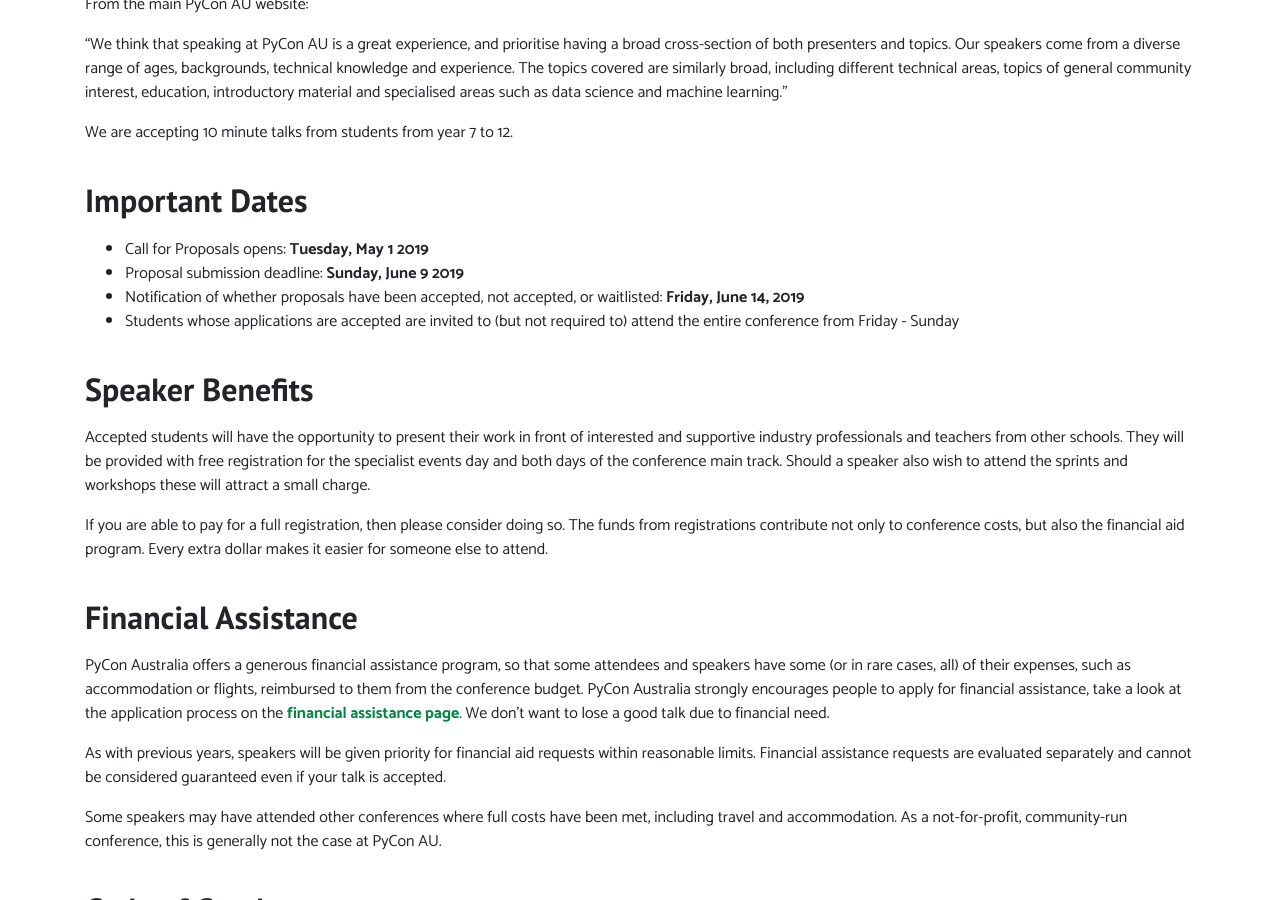
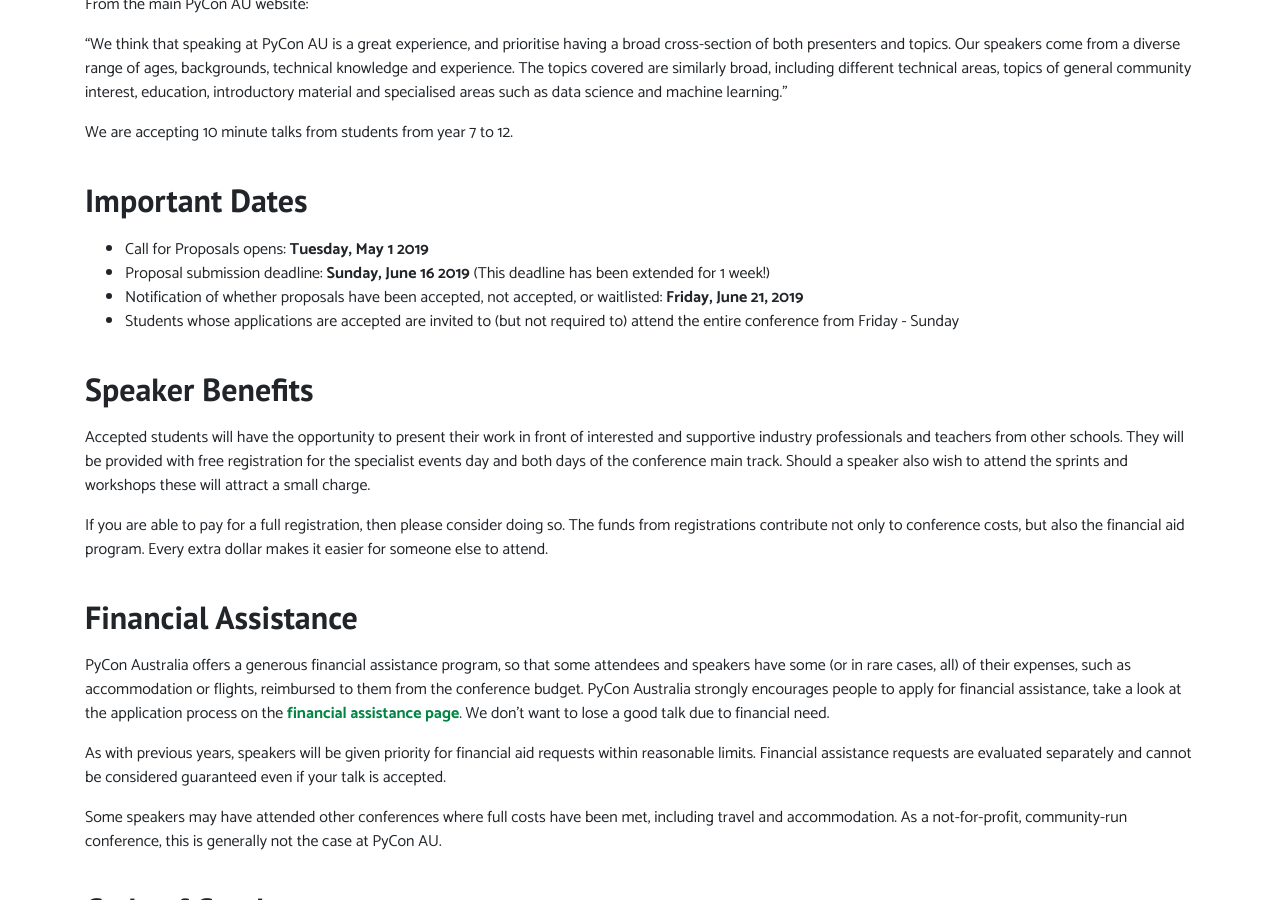
Before and after one commit to pyconau/2019.pycon-au.org, a Jekyll site: the page built from _pages/student-showcase.md, in a window 1280 px wide and 900 px high, scrolled down 570 px. Built offline with Jekyll 4.4.1, drawn with Linux system fonts in a browser that asks for light colours.

Commit message:
Update showcase timeline

```diff
--- a/_pages/student-showcase.md
+++ b/_pages/student-showcase.md
@@ -21,8 +21,8 @@ We are accepting 10 minute talks from students from year 7 to 12.
 
 ## Important Dates
 - Call for Proposals opens: **Tuesday, May 1 2019**
-- Proposal submission deadline: **Sunday, June 9 2019**
-- Notification of whether proposals have been accepted, not accepted, or waitlisted: **Friday, June 14, 2019**
+- Proposal submission deadline:  **Sunday, June 16 2019** (This deadline has been extended for 1 week!)
+- Notification of whether proposals have been accepted, not accepted, or waitlisted: **Friday, June 21, 2019**
 - Students whose applications are accepted are invited to (but not required to) attend the entire conference from Friday - Sunday
 
 ## Speaker Benefits
```
